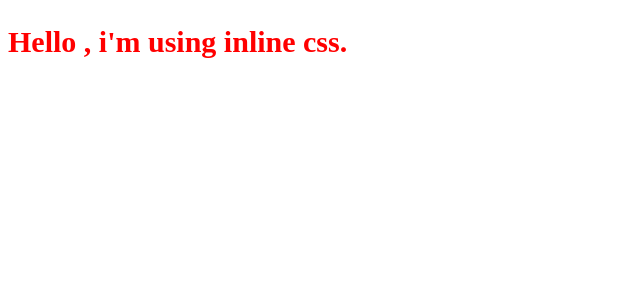
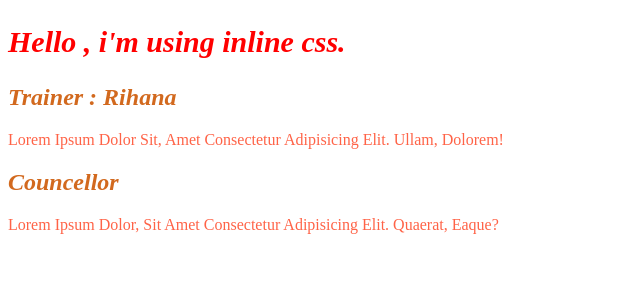
Before and after one commit to devendramali12/React, a React (Vite) app in the folder first-project/: page / in a window 1280 px wide. Shown: the top 300 px of the page, without its empty margins (0-640 px from the left). Built offline with nearby package versions, Linux system fonts and the light colour scheme.

Commit message:
init commit

```diff
--- a/first-project/src/App.jsx
+++ b/first-project/src/App.jsx
@@ -11,6 +11,9 @@ import Greeting from "./props/Greeting";
 import ComponentA from "./prop-driling/ComponentA";
 // import Inline from "./css-react/Inline";
 import Inline from "./css-react/inline";
+import Trainer from "./css-react/Trainer";
+import Councellor from "./css-react/Councellor";
+import "./global.css";
 
 const App = () => {
   // let month = "February";
@@ -29,6 +32,8 @@ const App = () => {
       <India></India>
       <SriLanka></SriLanka> */}
       <Inline></Inline>
+      <Trainer></Trainer>
+      <Councellor></Councellor>
 
       {/* <Newcomp></Newcomp> */}
       {/* {<House captain="Akshita" house="Red" students={150}/>
--- /dev/null
+++ b/first-project/src/css-react/Councellor.jsx
@@ -0,0 +1,15 @@
+import React from "react";
+
+const Councellor = () => {
+  return (
+    <>
+      <h2>Councellor</h2>
+      <p>
+        Lorem ipsum dolor, sit amet consectetur adipisicing elit. Quaerat,
+        eaque?
+      </p>
+    </>
+  );
+};
+
+export default Councellor;
--- /dev/null
+++ b/first-project/src/css-react/Trainer.jsx
@@ -0,0 +1,14 @@
+import React from 'react'
+
+const Trainer = () => {
+  return (
+    <>
+    <h2>Trainer : Rihana</h2>
+
+    <p>Lorem ipsum dolor sit, amet consectetur adipisicing elit. Ullam, dolorem!</p>
+
+    </>
+  )
+}
+
+export default Trainer
--- /dev/null
+++ b/first-project/src/global.css
@@ -0,0 +1,9 @@
+h2 {
+  color: chocolate;
+  font-style: italic;
+}
+
+p {
+  color: tomato;
+  text-transform: capitalize;
+}
```
